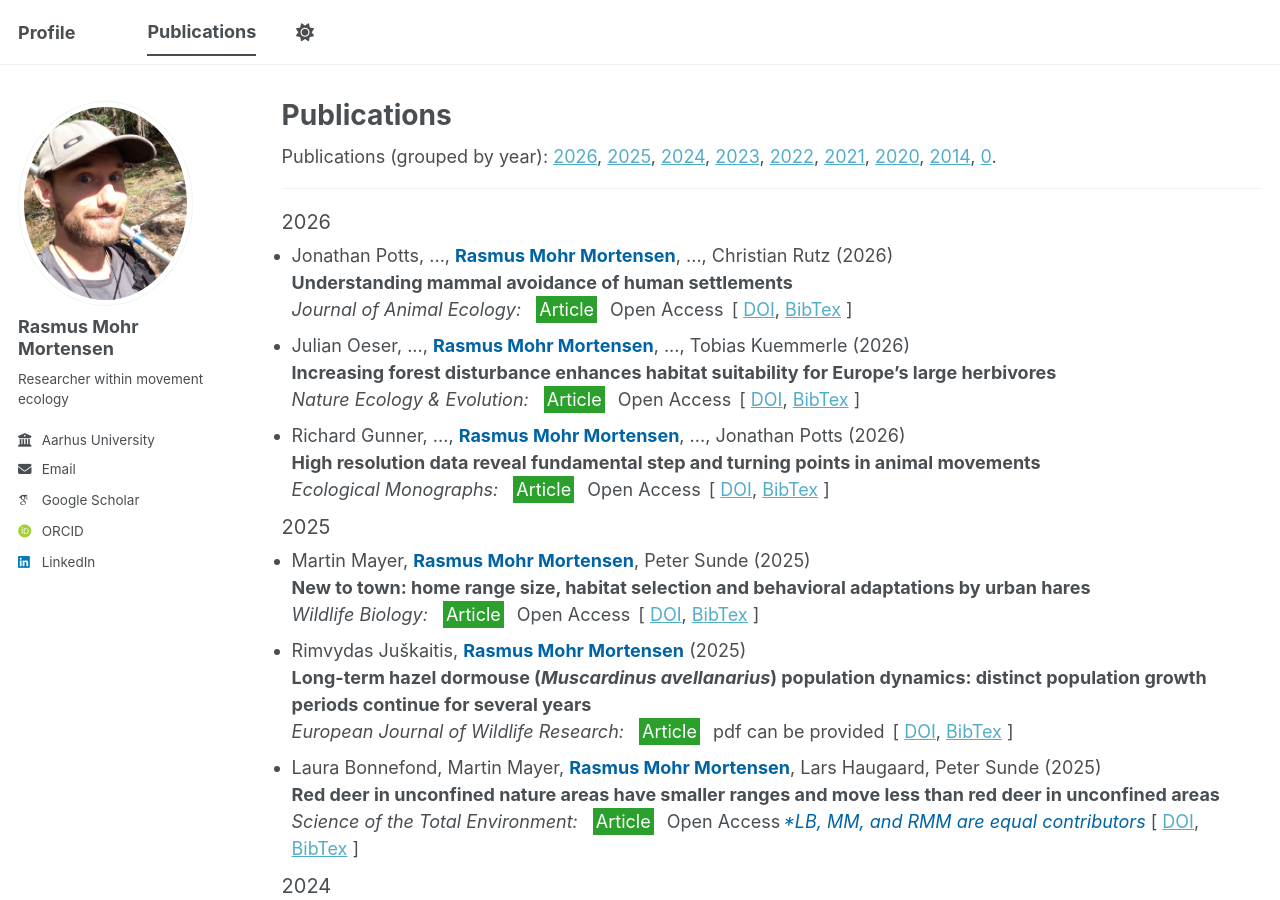
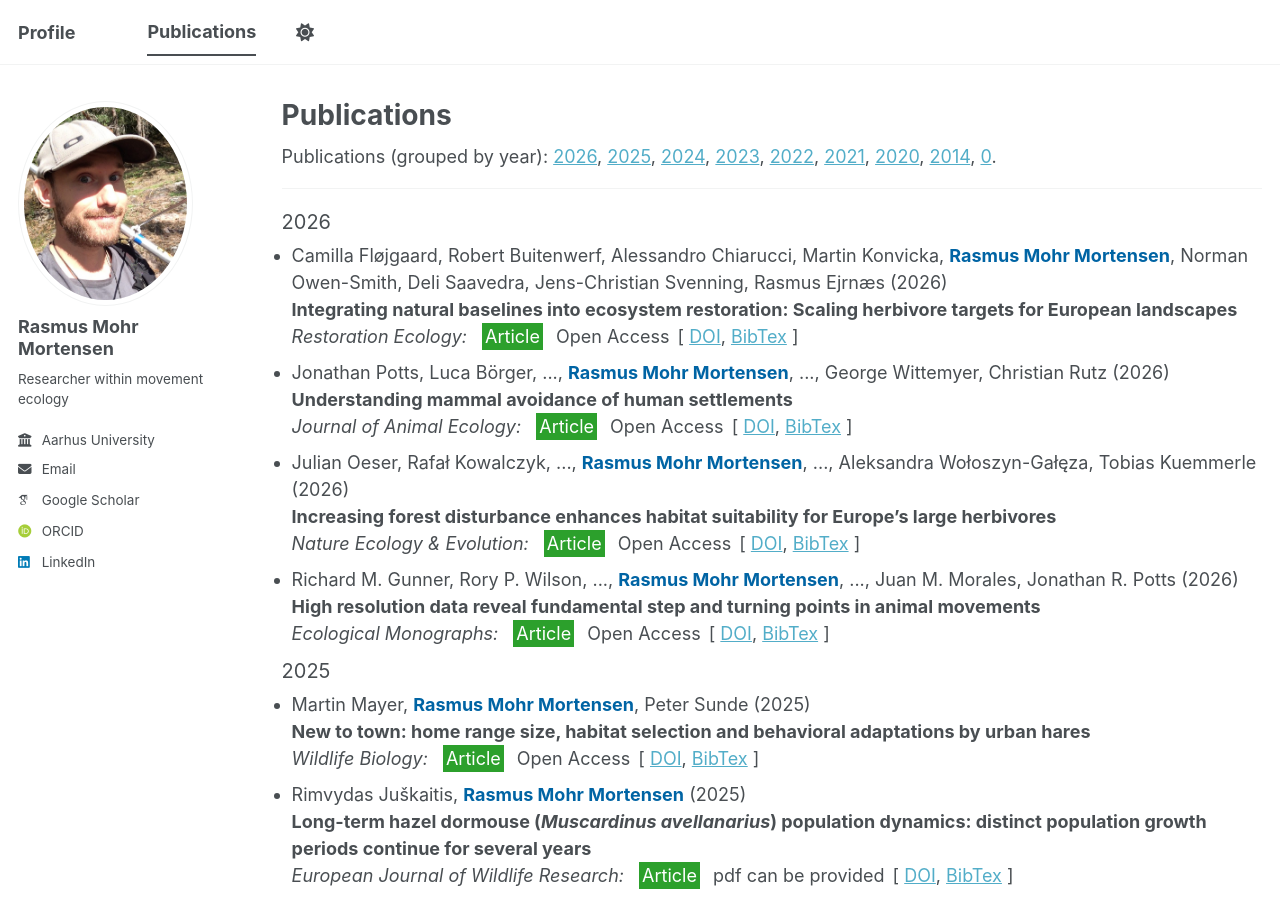
Before and after one commit to rasmusmohrmortensen/rasmusmohrmortensen.github.io, a Jekyll site: the page built from _pages/publications.html, in a window 1280 px wide and 900 px high. Built offline with Jekyll 4.4.1, drawn with Linux system fonts in a browser that asks for light colours; some web fonts are replaced; a script bundle is joined from its source files by our own code; library files that are not in the unit come from our copies; some of the changed text lies outside the part shown.

Commit message:
Update papers.yml

```diff
--- a/_data/bibere/papers.yml
+++ b/_data/bibere/papers.yml
@@ -1,4 +1,4 @@
-paper0015:
+paper0016:
   type: "Submitted"
   title: "Glue-on tri-axial accelerometers code for different behaviours in Eurasian otters (<i>Lutra lutra</i>)"
   venue: "Submitted"
@@ -19,16 +19,18 @@ paper0015:
   emphasis: ""
   extraTags: "Preprint"
 
-paper0014:
+paper0015:
   type: "Submitted"
   title: "Down time: Can ‘inactivity’ in wild animals be determined using accelerometers?"
   venue: "Submitted"
   year: 0000
   authors:
     - "James Redcliffe"
+    - "Jesse T. Boulerice"
     - "..."
     - "Rasmus Mohr Mortensen"
     - "..."
+    - "Joshua P. Twining"
     - "Rory Paul Wilson"
   links:
 #    - name: "PDF"
@@ -39,6 +41,30 @@ paper0014:
   emphasis: ""
   extraTags: "Preprint"
 
+paper0014:
+  type: "Article"
+  title: "Integrating natural baselines into ecosystem restoration: Scaling herbivore targets for European landscapes"
+  venue: "Restoration Ecology"
+  year: 2026
+  authors:
+    - "Camilla Fløjgaard"
+    - "Robert Buitenwerf"
+    - "Alessandro Chiarucci"
+    - "Martin Konvicka"
+    - "Rasmus Mohr Mortensen"
+    - "Norman Owen-Smith"
+    - "Deli Saavedra"
+    - "Jens-Christian Svenning"
+    - "Rasmus Ejrnæs"
+  links:
+#    - name: "PDF"
+#      link: "/files/paper.pdf"
+    - name: "DOI"
+      link: "https://doi.org/10.1111/rec.70508"
+  note: ""
+  emphasis: ""
+  extraTags: "Open Access"
+
 paper0013:
   type: "Article"
   title: "Understanding mammal avoidance of human settlements"
@@ -46,9 +72,11 @@ paper0013:
   year: 2026
   authors:
     - "Jonathan Potts"
+    - "Luca Börger"
     - "..."
     - "Rasmus Mohr Mortensen"
     - "..."
+    - "George Wittemyer"
     - "Christian Rutz"
   links:
 #    - name: "PDF"
@@ -66,9 +94,11 @@ paper0012:
   year: 2026
   authors:
     - "Julian Oeser"
+    - "Rafał Kowalczyk"
     - "..."
     - "Rasmus Mohr Mortensen"
     - "..."
+    - "Aleksandra Wołoszyn-Gałęza"
     - "Tobias Kuemmerle"
   links:
 #    - name: "PDF"
@@ -85,11 +115,13 @@ paper0011:
   venue: "Ecological Monographs"
   year: 2026
   authors:
-    - "Richard Gunner"
+    - "Richard M. Gunner"
+    - "Rory P. Wilson"
     - "..."
     - "Rasmus Mohr Mortensen"
     - "..."
-    - "Jonathan Potts"
+    - "Juan M. Morales"
+    - "Jonathan R. Potts"
   links:
 #    - name: "PDF"
 #      link: "/files/paper.pdf"
```
